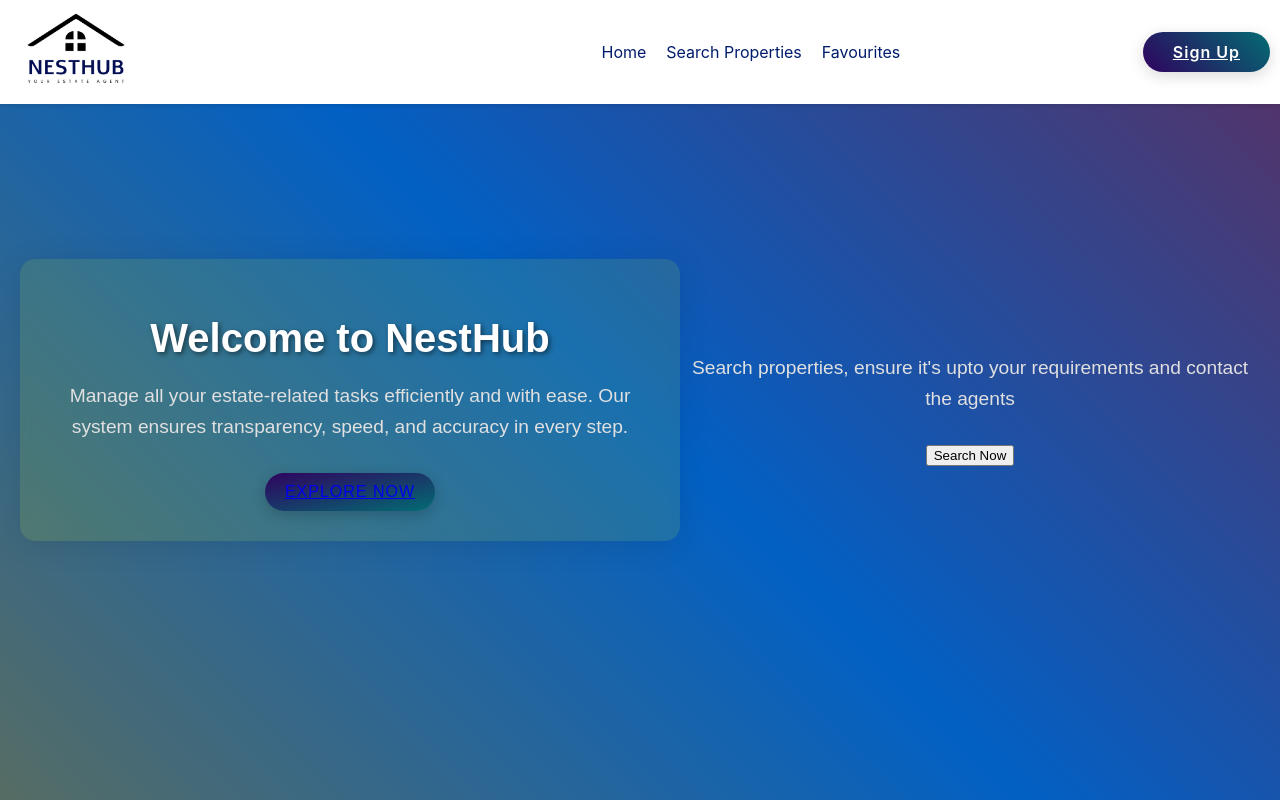
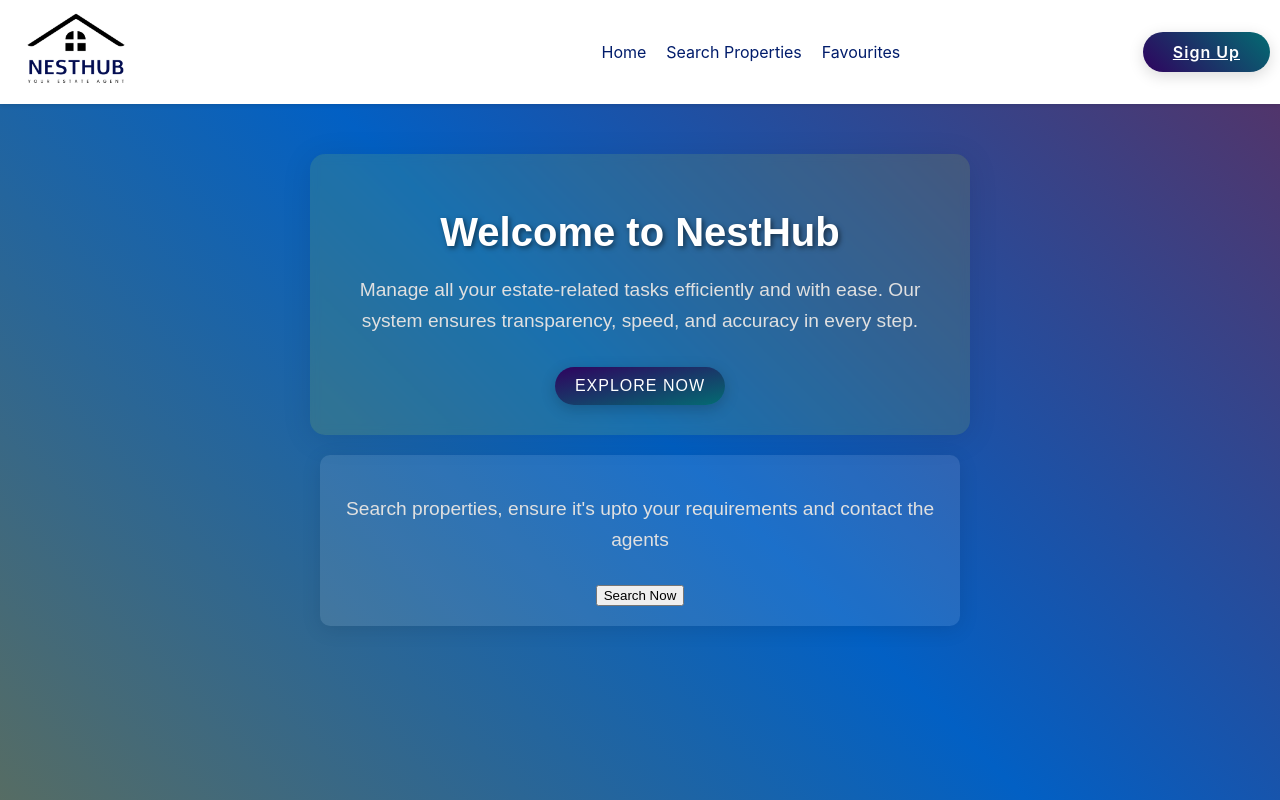
Before and after one commit to MisalSilva/Estate-Agent-Web-Application-ACS-CW11, a React (Create React App) app: page / in a window 1280 px wide. Built offline with nearby package versions, Linux system fonts and the light colour scheme.

Commit message:
Enhance layout in Home.css with column flex direction and improved section spacing

```diff
--- a/src/styles/Home.css
+++ b/src/styles/Home.css
@@ -1,6 +1,7 @@
 /* General styles for the home container */
 .home {
     display: flex;
+    flex-direction: column;
     justify-content: center;
     align-items: center;
     min-height: 100vh;
@@ -70,9 +71,27 @@
     letter-spacing: 1px;
     box-shadow: 0 4px 15px rgba(0, 0, 0, 0.2);
 }
+.explore-button a {
+    color: #fff;
+    text-decoration: none;
+}
 
 .explore-button:hover {
     background: linear-gradient(to bottom right, #036c72, #2f035f);
     transform: translateY(-3px);
     box-shadow: 0 6px 20px rgba(0, 0, 0, 0.3);
 }
+
+/* Space out the content sections */
+.home-content,
+.search-content {
+    margin-bottom: 20px; /* Adds spacing between sections */
+}
+
+.search-content {
+    max-width: 600px;
+    padding: 20px;
+    border-radius: 10px;
+    background: rgba(255, 255, 255, 0.1);
+    box-shadow: 0 4px 20px rgba(0, 0, 0, 0.1);
+}
```
